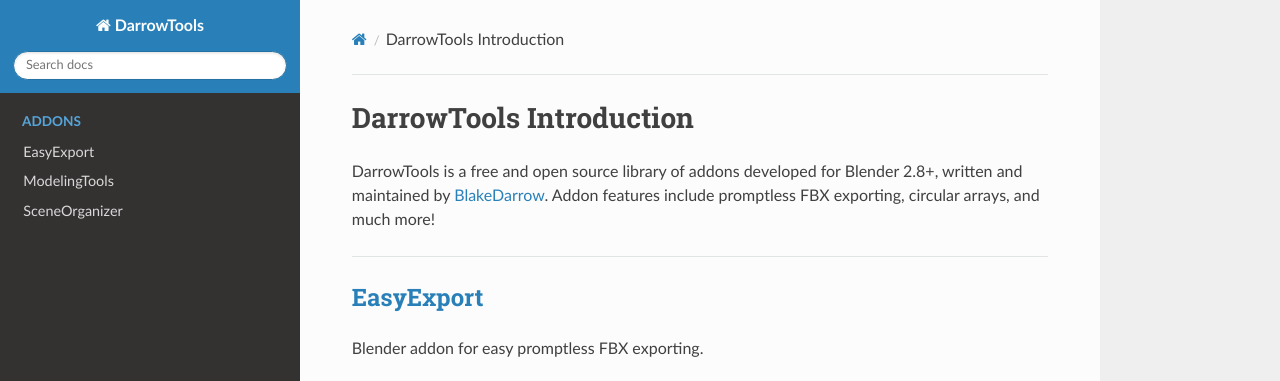
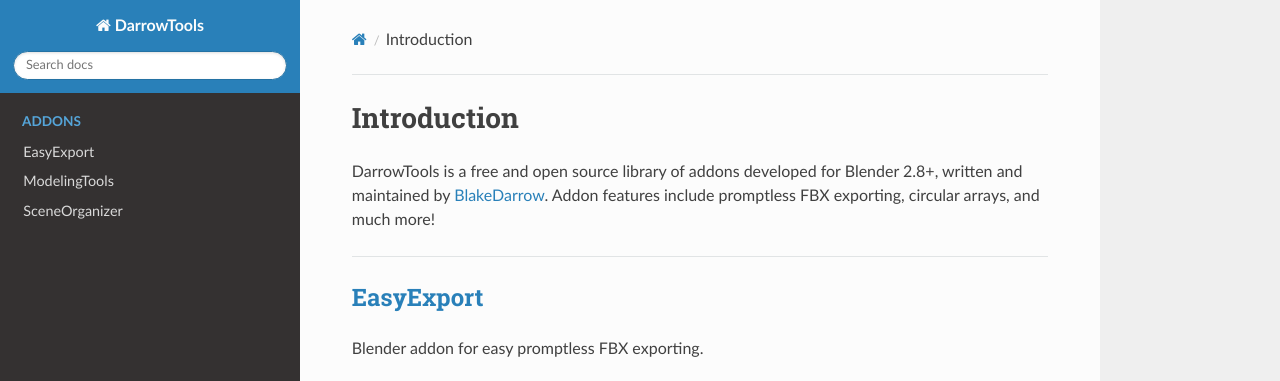
Before and after one commit to BlakeDarrow/DarrowRecipes, a Sphinx documentation site: the page built from source/index.rst, in a window 1280 px wide and 900 px high, cut to the strip 0-381 px from the top of the window. Built offline with Sphinx 7.4.7 and the Read the Docs theme 2.0.0, drawn with Linux system fonts in a browser that asks for light colours.

Commit message:
Update conf.py

```diff
--- a/source/conf.py
+++ b/source/conf.py
@@ -17,7 +17,7 @@
     'style_external_links': False,
     'navigation_depth': -1,
     'sticky_navigation' : True,
-    'prev_next_buttons_location' : "bottom",
+    'prev_next_buttons_location' : "none",
     }
 
 project = 'DarrowTools'
@@ -34,6 +34,4 @@
 
 language = None
 
-html_static_path = ['_static']
-
 html_link_suffix = ""
--- a/source/index.rst
+++ b/source/index.rst
@@ -1,5 +1,5 @@
 #########################
-DarrowTools Introduction
+Introduction
 #########################
 
 DarrowTools is a free and open source library of addons developed for Blender 2.8+, written and maintained by `BlakeDarrow`_. Addon features include promptless FBX exporting, circular arrays, and much more!
```
